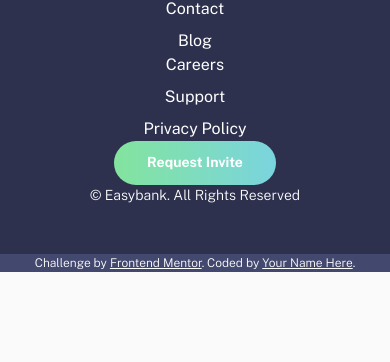
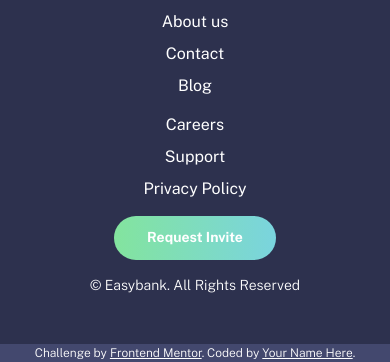
Before and after one commit to wonder-filka/Easybank-landing-page, a website: page index.html in a window 390 px wide. Shown: the part 4445-4807 px from the top of the page. Before the commit the page ends 4717 px from the top, so only its background shows below. Drawn offline with nearby package versions, Linux system fonts and the light colour scheme.

Commit message:
padding footer

```diff
--- a/src/style.css
+++ b/src/style.css
@@ -10,8 +10,11 @@
   }
 
   .foot_col,
-  .foot_col1 {
+  .foot_col1,
+  .contacts,
+  .foot_col1 p {
     align-items: center;
+    padding-top: 15px;
   }
   #menuMobileButton {
     margin-left: auto;
```
